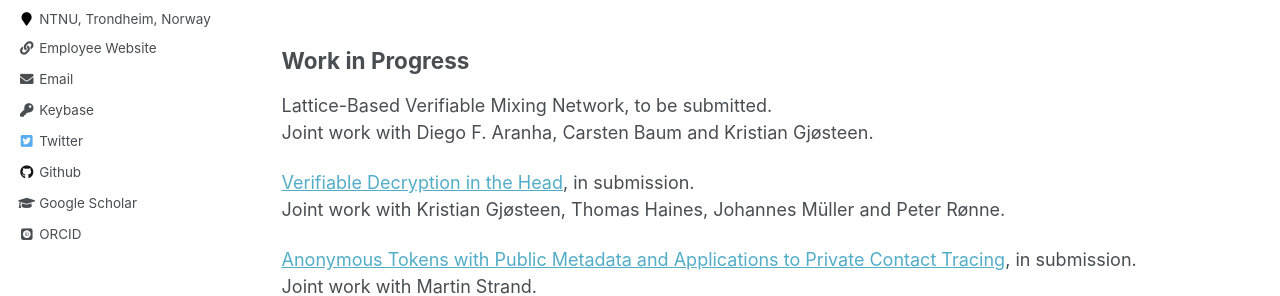
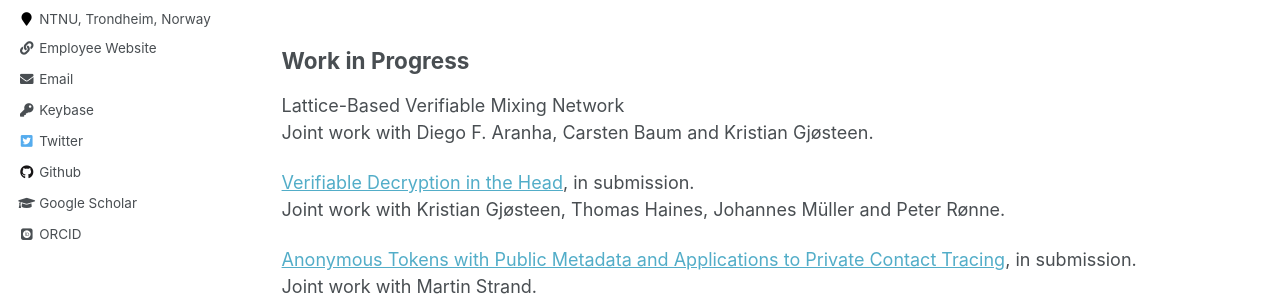
Before and after one commit to tjesi/tjesi.github.io, a Jekyll site: the page built from _pages/academic.md, in a window 1280 px wide and 900 px high. Shown: the part 366-662 px from the top of the window. Built offline with Jekyll 4.4.1, drawn with Linux system fonts in a browser that asks for light colours; some web fonts are replaced.

Commit message:
Update academic.md

```diff
--- a/_pages/academic.md
+++ b/_pages/academic.md
@@ -16,7 +16,7 @@ Joint work with Henrik Walker Moe and Martin Strand. ([Docs](https://github.com/
 
 ## Work in Progress
 
-Lattice-Based Verifiable Mixing Network, to be submitted.\
+Lattice-Based Verifiable Mixing Network\
 Joint work with Diego F. Aranha, Carsten Baum and Kristian Gjøsteen.
 
 [Verifiable Decryption in the Head](https://eprint.iacr.org/2021/558.pdf), in submission.\
```
